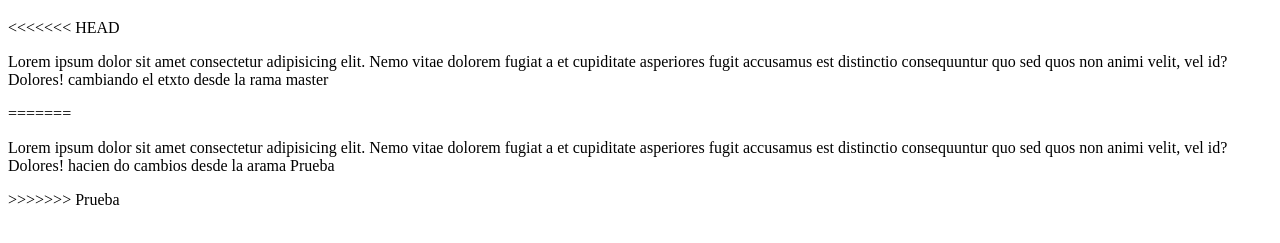
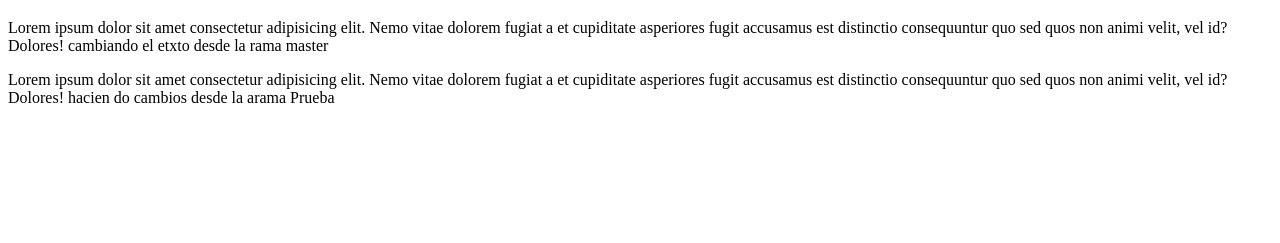
Before and after one commit to LilianaRemisio/CursoGit, a plain HTML site: page docs/index.html in a window 1280 px wide. Shown: the part 61-304 px from the top of the page. Drawn offline with Linux system fonts and the light colour scheme.

Commit message:
se cambio de carpeta

```diff
--- a/index.html
+++ b/docs/index.html
@@ -7,10 +7,7 @@
 </head>
 <body>
     <h1>hola a todos</h1>
-<<<<<<< HEAD
     <p>Lorem ipsum dolor sit amet consectetur adipisicing elit. Nemo vitae dolorem fugiat a et cupiditate asperiores fugit accusamus est distinctio consequuntur quo sed quos non animi velit, vel id? Dolores! cambiando el etxto desde la rama master</p>
-=======
     <p>Lorem ipsum dolor sit amet consectetur adipisicing elit. Nemo vitae dolorem fugiat a et cupiditate asperiores fugit accusamus est distinctio consequuntur quo sed quos non animi velit, vel id? Dolores! hacien do cambios desde la arama Prueba</p>
->>>>>>> Prueba
 </body>
 </html>
```
Also changed, not shown: docs/app.js (renamed from app.js), docs/estilos.css (added), 2 other files.
